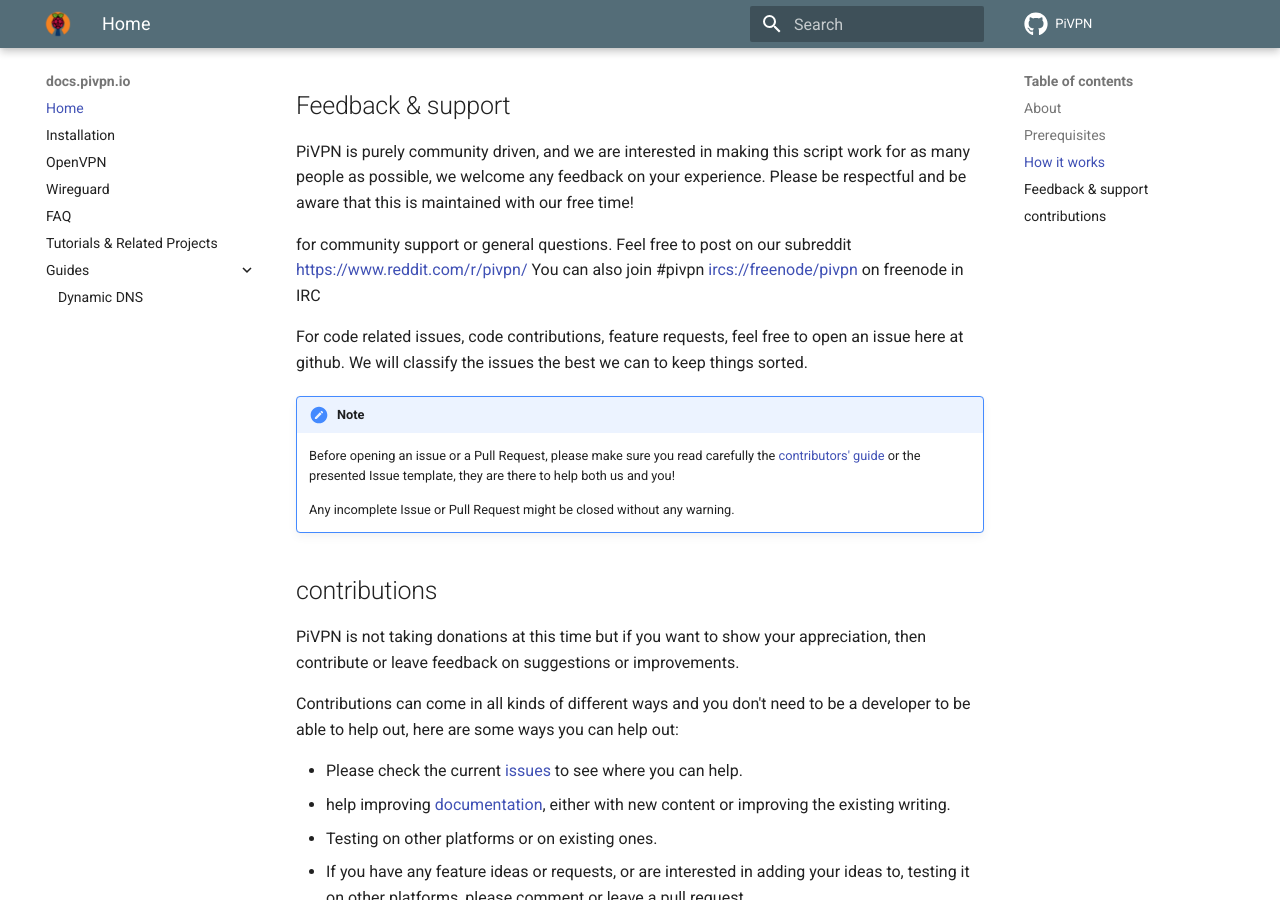
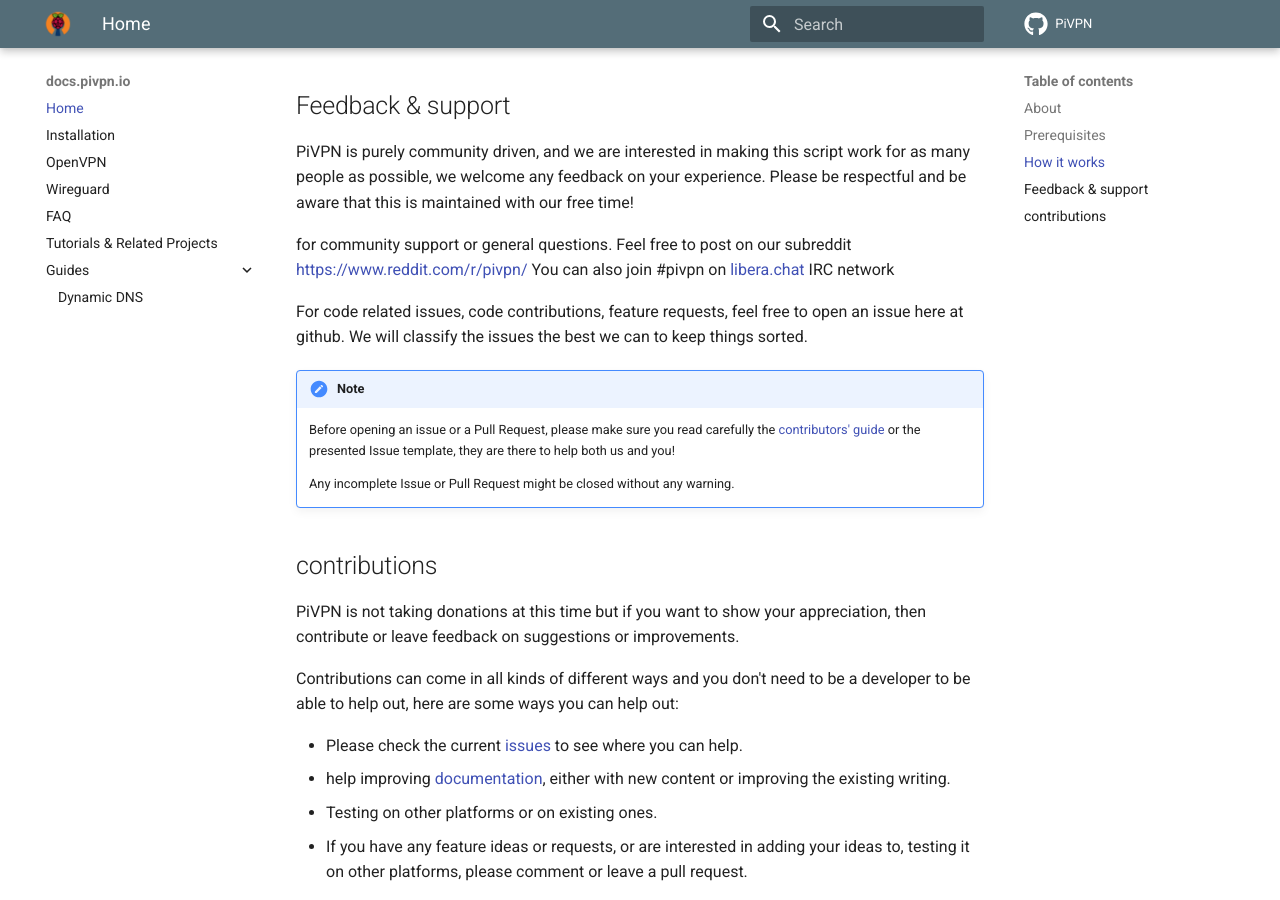
Before and after one commit to pivpn/docs, an MkDocs documentation site: the page built from docs/index.md, in a window 1280 px wide and 900 px high, scrolled down 2821 px. Built offline with MkDocs 1.6.1 and Material for MkDocs 9.7.7, drawn with Linux system fonts in a browser that asks for light colours; comment, search, counter and statistics services are not loaded.

Commit message:
Changed from Freenode to Libera.chat
Changed IRC channel info from freenote to libera.chat

```diff
--- a/docs/index.md
+++ b/docs/index.md
@@ -79,7 +79,7 @@ Please be respectful and be aware that this is maintained with our free time!
 
 for community support or general questions.
 Feel free to post on our subreddit <https://www.reddit.com/r/pivpn/>
-You can also join #pivpn <ircs://freenode/pivpn> on freenode in IRC
+You can also join #pivpn on [libera.chat](https://libera.chat) IRC network
 
 For code related issues, code contributions, feature requests, feel free to open an issue here at github.
 We will classify the issues the best we can to keep things sorted.
```
